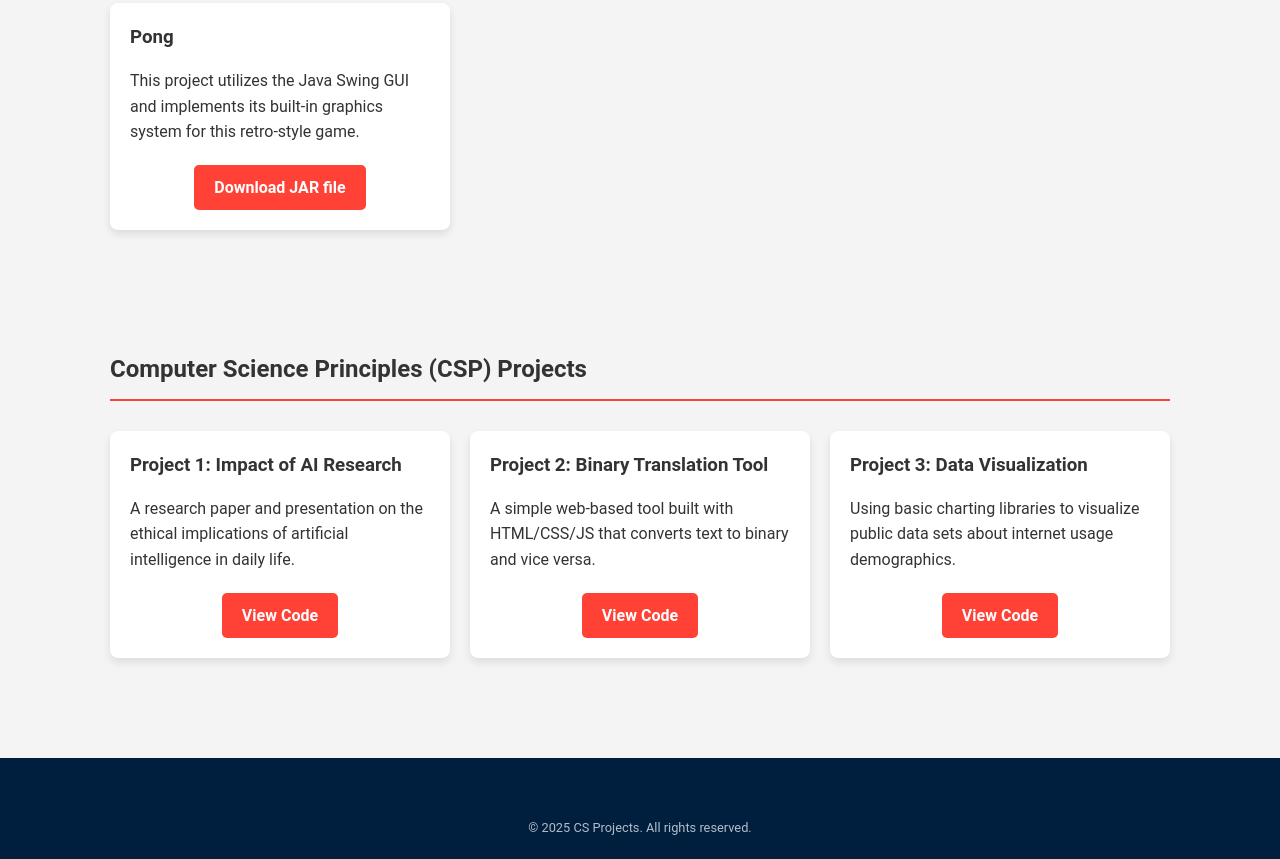
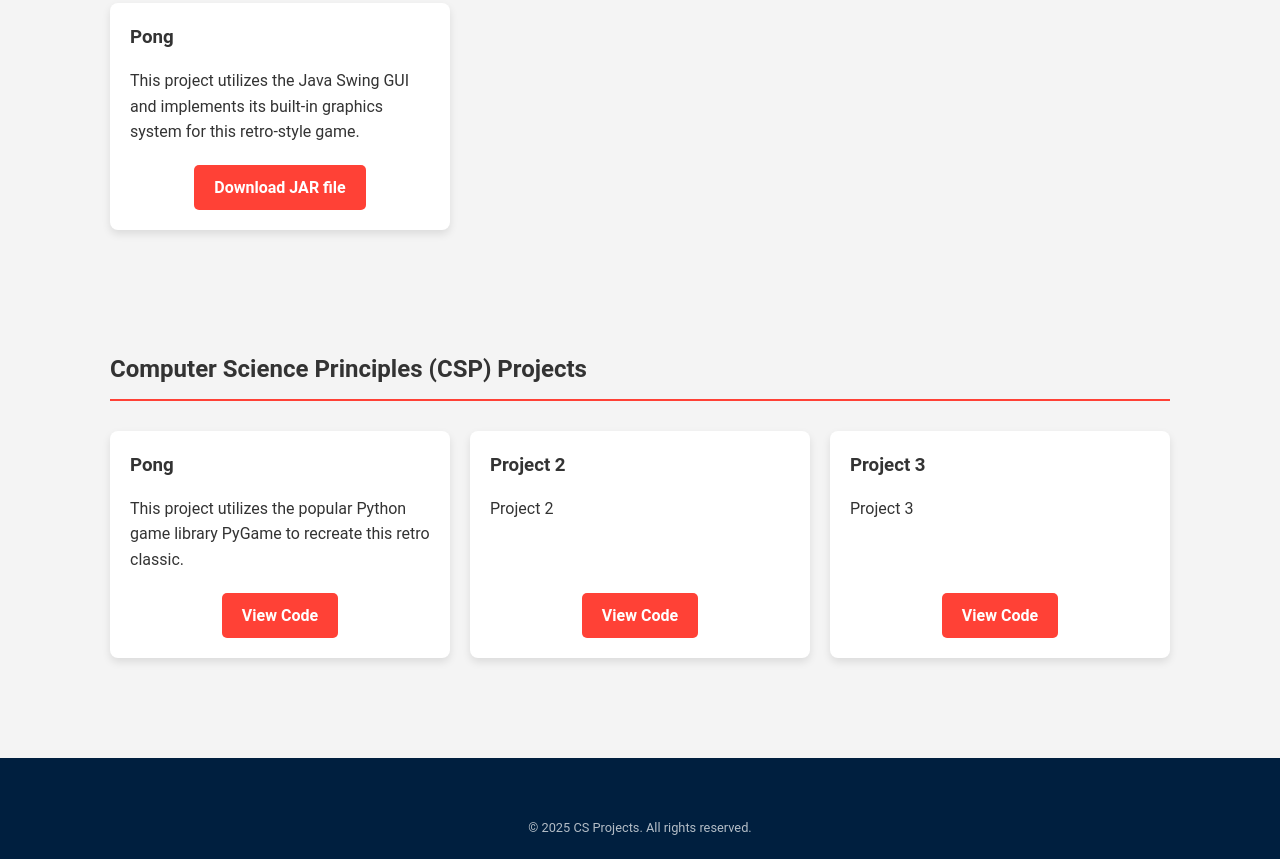
Before and after one commit to etooley77/cs-projects, a plain HTML site: page index.html in a window 1280 px wide. Shown: the part 961-1820 px from the top of the page. Drawn offline with Linux system fonts and the light colour scheme; a web font is replaced by a local one.

Commit message:
Project card for PyGame Pong

```diff
--- a/index.html
+++ b/index.html
@@ -79,20 +79,20 @@
             <div class="project-grid">
                 <!-- Project Card 1 -->
                 <div class="project-card">
-                    <h3>Project 1: Impact of AI Research</h3>
-                    <p>A research paper and presentation on the ethical implications of artificial intelligence in daily life.</p>
+                    <h3>Pong</h3>
+                    <p>This project utilizes the popular Python game library PyGame to recreate this retro classic.</p>
                     <a href="#" class="btn btn-secondary">View Code</a>
                 </div>
                 <!-- Project Card 2 -->
                 <div class="project-card">
-                    <h3>Project 2: Binary Translation Tool</h3>
-                    <p>A simple web-based tool built with HTML/CSS/JS that converts text to binary and vice versa.</p>
+                    <h3>Project 2</h3>
+                    <p>Project 2</p>
                     <a href="#" class="btn btn-secondary">View Code</a>
                 </div>
                 <!-- Project Card 3 -->
                 <div class="project-card">
-                    <h3>Project 3: Data Visualization</h3>
-                    <p>Using basic charting libraries to visualize public data sets about internet usage demographics.</p>
+                    <h3>Project 3</h3>
+                    <p>Project 3</p>
                     <a href="" class="btn btn-secondary">View Code</a>
                 </div>
             </div>
```
